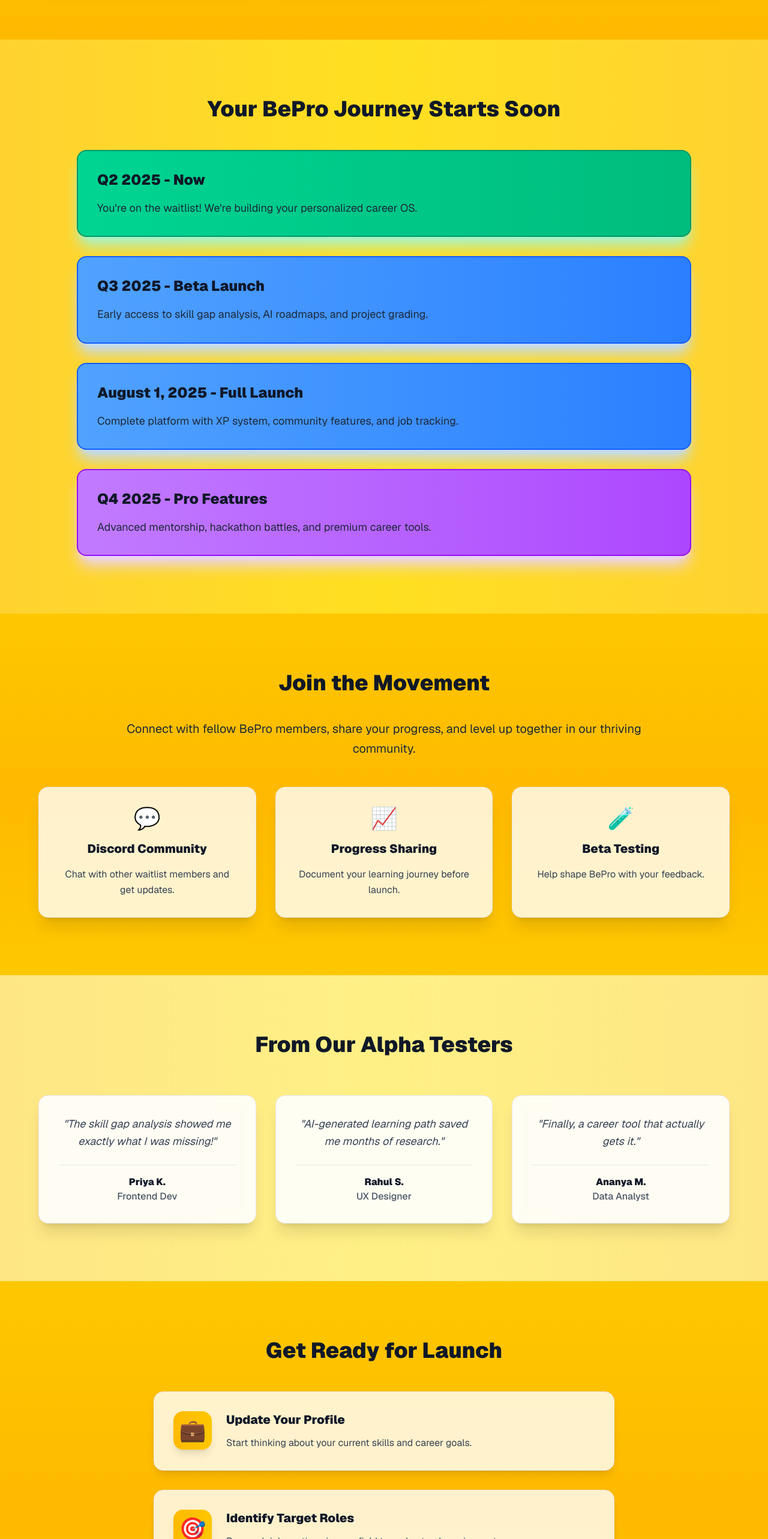
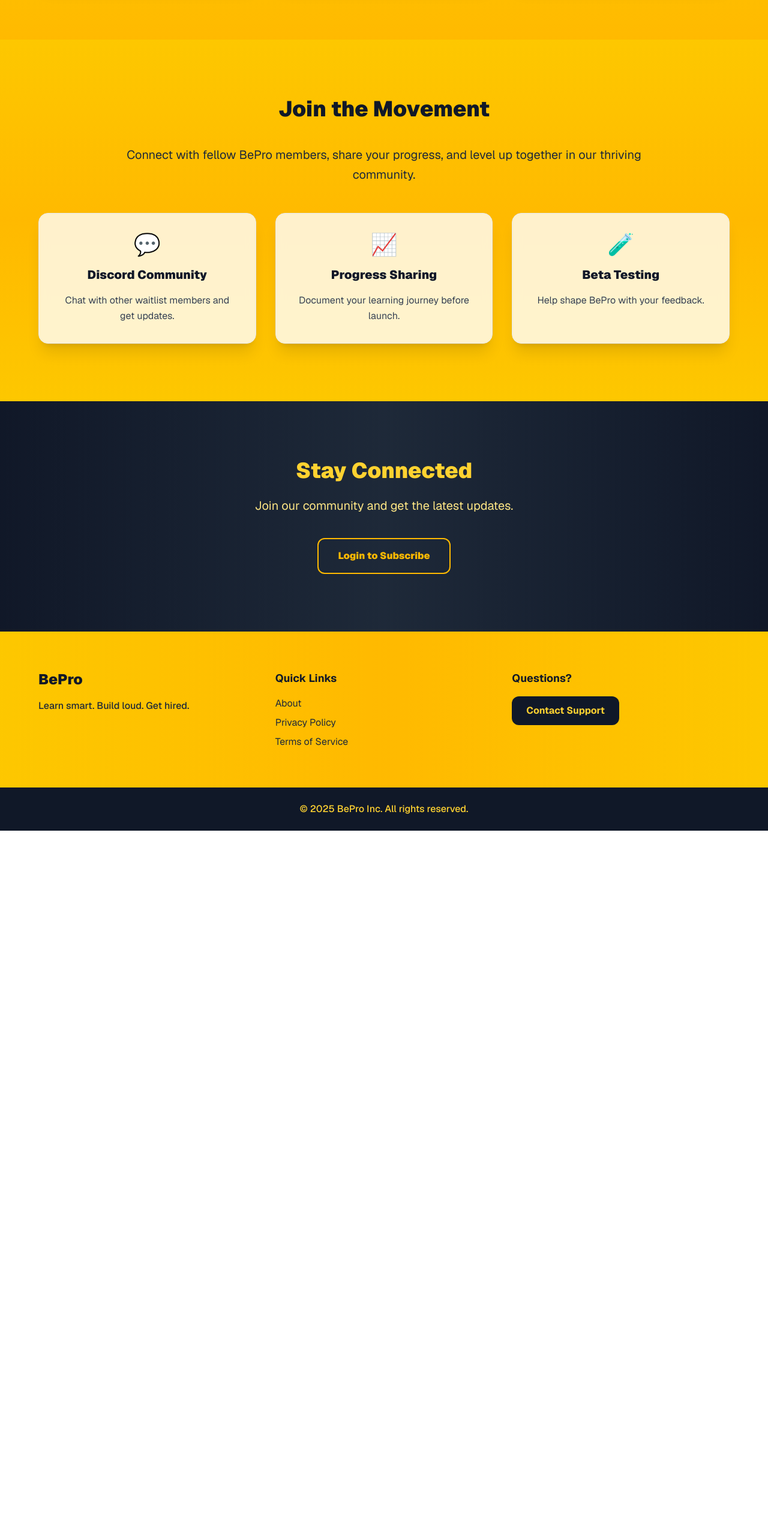
Before and after one commit to narensen/BePro, a Next.js app: page / in a window 1280 px wide. Shown: the part 1264-3830 px from the top of the page at 60% size. After the commit the page ends 2649 px from the top, so only its background shows below. Built offline with nearby package versions, Linux system fonts and the light colour scheme.

Commit message:
major changes

```diff
--- a/src/app/components/PrepTip.jsx
+++ /dev/null
@@ -1,13 +0,0 @@
-export default function PrepTip({ icon, title, desc }) {
-  return (
-    <div className="flex items-start gap-6 bg-white/80 backdrop-blur-sm rounded-2xl p-8 border border-gray-200 shadow-lg hover:shadow-xl transition-all duration-300">
-      <div className="text-4xl bg-gradient-to-r from-amber-400 to-yellow-400 w-16 h-16 rounded-2xl flex items-center justify-center shadow-lg">
-        {icon}
-      </div>
-      <div>
-        <h4 className="font-black text-xl mb-3 text-gray-900">{title}</h4>
-        <p className="text-gray-700 leading-relaxed">{desc}</p>
-      </div>
-    </div>
-  )
-}
--- a/src/app/components/SideBar.jsx
+++ b/src/app/components/SideBar.jsx
@@ -47,7 +47,7 @@
   `;
 
   return (
-    <div className="h-screen bg-white/90 backdrop-blur-sm border-r border-gray-200/50
+    <div className="text-md font-mono h-screen bg-white/90 backdrop-blur-sm border-r border-gray-200/50
       shadow-xl flex flex-col w-72">
 
       {/* Logo/Brand */}
--- a/src/app/components/Testimonial.jsx
+++ /dev/null
@@ -1,11 +0,0 @@
-export default function Testimonial({ name, role, quote }) {
-  return (
-    <div className="bg-white/90 backdrop-blur-sm rounded-2xl p-8 border border-gray-200 shadow-xl hover:shadow-2xl transform hover:scale-105 transition-all duration-300">
-      <p className="italic mb-6 text-lg text-gray-700 leading-relaxed">&quot;{quote}&quot;</p>
-      <div className="border-t border-gray-200 pt-4">
-        <p className="font-black text-gray-900">{name}</p>
-        <p className="text-gray-600 font-medium">{role}</p>
-      </div>
-    </div>
-  )
-}
--- a/src/app/components/TimelineItem.jsx
+++ /dev/null
@@ -1,21 +0,0 @@
-export default function TimelineItem({ phase, description, status }) {
-  const getStatusStyles = () => {
-    switch(status) {
-      case 'active':
-        return 'bg-gradient-to-r from-emerald-400 to-emerald-500 border-emerald-600 shadow-emerald-200'
-      case 'upcoming':
-        return 'bg-gradient-to-r from-blue-400 to-blue-500 border-blue-600 shadow-blue-200'
-      case 'future':
-        return 'bg-gradient-to-r from-purple-400 to-purple-500 border-purple-600 shadow-purple-200'
-      default:
-        return 'bg-gradient-to-r from-yellow-400 to-amber-400 border-amber-600'
-    }
-  }
-
-  return (
-    <div className={`${getStatusStyles()} rounded-2xl p-8 border-2 shadow-xl transform hover:scale-105 transition-all duration-300`}>
-      <h3 className="font-black text-2xl mb-4 text-gray-900">{phase}</h3>
-      <p className="text-gray-800 text-lg leading-relaxed">{description}</p>
-    </div>
-  )
-}
--- a/src/app/components/index.js
+++ b/src/app/components/index.js
@@ -1,10 +1,7 @@
 import CommunityPanel from "./CommunityPanel";
 import FeatureCard from "./FeatureCard";
 import GetStartedButton from "./CreativeAuthButton";
-import PrepTip from "./PrepTip";
 import SideNavbar from "./SideNavbar";
-import Testimonial from "./Testimonial";
-import TimelineItem from "./TimelineItem";
 import StayConnected from "./StayConnected";
 
-export {CommunityPanel, FeatureCard, GetStartedButton, PrepTip, SideNavbar, Testimonial, TimelineItem, StayConnected};
+export {CommunityPanel, FeatureCard, GetStartedButton, SideNavbar, StayConnected};
--- a/src/app/home/ada/page.js
+++ b/src/app/home/ada/page.js
@@ -0,0 +1,69 @@
+'use client'
+
+import { useState, useEffect} from "react"
+import { useRouter } from 'next/navigation'
+import { supabase } from '../../lib/supabase_client'
+import SideBar from '../../components/SideBar'
+
+export default function BeProAI() {
+
+      const [loading, setLoading] = useState(true)
+      const [user, setUser] = useState(null)
+      const [username, setUsername] = useState('')
+      const router = useRouter()
+
+      useEffect(() => {
+        const checkUser = async () => {
+          const { data, error } = await supabase.auth.getSession()
+          if (error) {
+            console.error('Error fetching session:', error)
+            setUser(null)
+            setLoading(false)
+            return
+          }
+          const session = data?.session
+          if (!session) {
+            router.push('/')
+            return
+          } else {
+            setUser(session.user)
+            setUsername(session.user.user_metadata?.username || 'User')
+          }
+          setLoading(false)
+        }
+
+        checkUser()
+      }, [router])
+
+      const handleSignOut = async () => {
+        setLoading(true)
+        const { error } = await supabase.auth.signOut()
+        if (error) console.error('Sign out error:', error)
+        router.push('/')
+      }
+
+      if (loading) {
+        return (
+          <div className="min-h-screen bg-gradient-to-br from-yellow-400 via-amber-400 to-orange-400 flex items-center justify-center">
+            <div className="text-center">
+              <div className="text-4xl font-black mb-6 bg-gradient-to-r from-gray-900 via-gray-800 to-gray-900 bg-clip-text text-transparent animate-pulse">
+                BePro
+              </div>
+              <div className="w-10 h-10 border-4 border-gray-900/20 border-t-gray-900 rounded-full animate-spin mx-auto"></div>
+            </div>
+          </div>
+        )
+      }
+
+    return (
+
+        <div className="min-h-screen bg-gradient-to-br from-yellow-400 via-amber-400 to-orange-400">
+        <div className="flex justify-center">
+            <h1 className="relative text-2xl text-white bg-black hover:bg-black/60 font-semibold font-mono rounded-4xl px-4 py-2 top-4 right-95">BePro AI</h1>
+            <div className="fixed left-0 top-0 h-full z-30 w-72">
+                    <SideBar user={user} username={username} onSignOut={handleSignOut} />
+                  </div>
+        </div>
+        </div>
+    )
+}
--- a/src/app/home/page.js
+++ b/src/app/home/page.js
@@ -56,7 +56,7 @@
 
   return (
 
-    <div className="min-h-screen bg-gradient-to-br from-yellow-400 via-amber-400 to-orange-400">
+    <div className="min-h-screen bg-gradient-to-br from-yellow-400 via-amber-400 to-orange-400 font-mono">
       <div className="fixed left-0 top-0 h-full z-30 w-72">
         <SideBar user={user} username={username} onSignOut={handleSignOut} />
       </div>
--- a/src/app/page.js
+++ b/src/app/page.js
@@ -4,7 +4,7 @@
 import { supabase } from './lib/supabase_client'
 import { useRouter } from 'next/navigation'
 import Link from 'next/link'
-import {CommunityPanel, FeatureCard, GetStartedButton, PrepTip, StayConnected, Testimonial, TimelineItem} from './components'
+import {CommunityPanel, FeatureCard, GetStartedButton, StayConnected} from './components'
 
 
 export default function Home() {
@@ -68,7 +68,7 @@
 
   if (loading || transitioning) {
     return (
-      <main className="bg-gradient-to-br from-yellow-400 via-amber-400 to-orange-400 text-gray-900 font-sans min-h-screen flex items-center justify-center">
+      <main className="bg-gradient-to-br from-yellow-400 via-amber-400 to-orange-400 text-gray-900 font-mono min-h-screen flex items-center justify-center">
         <div className="text-center">
           <div className="text-4xl font-black mb-6 bg-gradient-to-r from-gray-900 via-gray-800 to-gray-900 bg-clip-text text-transparent animate-pulse">
             BePro
@@ -168,32 +168,6 @@
         </div>
       </section>
 
-      <section className="px-4 py-24 bg-gradient-to-r from-amber-300 via-yellow-300 to-amber-300">
-        <h2 className="text-4xl font-black text-center mb-12 text-gray-900">Your BePro Journey Starts Soon</h2>
-        <div className="space-y-8 max-w-5xl mx-auto">
-          <TimelineItem
-            phase="Q2 2025 - Now"
-            description="You're on the waitlist! We're building your personalized career OS."
-            status="active"
-          />
-          <TimelineItem
-            phase="Q3 2025 - Beta Launch"
-            description="Early access to skill gap analysis, AI roadmaps, and project grading."
-            status="upcoming"
-          />
-          <TimelineItem
-            phase="August 1, 2025 - Full Launch"
-            description="Complete platform with XP system, community features, and job tracking."
-            status="upcoming"
-          />
-          <TimelineItem
-            phase="Q4 2025 - Pro Features"
-            description="Advanced mentorship, hackathon battles, and premium career tools."
-            status="future"
-          />
-        </div>
-      </section>
-
       <section className="px-4 py-24 text-center bg-gradient-to-b from-yellow-400 via-amber-400 to-yellow-400">
         <h2 className="text-4xl font-black mb-10 text-gray-900">Join the Movement</h2>
         <p className="max-w-4xl mx-auto mb-12 text-xl text-gray-800 leading-relaxed">
@@ -203,24 +177,6 @@
           <CommunityPanel title="Discord Community" desc="Chat with other waitlist members and get updates." icon="💬" />
           <CommunityPanel title="Progress Sharing" desc="Document your learning journey before launch." icon="📈" />
           <CommunityPanel title="Beta Testing" desc="Help shape BePro with your feedback." icon="🧪" />
-        </div>
-      </section>
-
-      <section className="bg-gradient-to-r from-amber-200 via-yellow-200 to-amber-200 px-4 py-24">
-        <h2 className="text-4xl font-black text-center mb-16 text-gray-900">From Our Alpha Testers</h2>
-        <div className="grid md:grid-cols-3 gap-8 text-center max-w-6xl mx-auto">
-          <Testimonial name="Priya K." role="Frontend Dev" quote="The skill gap analysis showed me exactly what I was missing!" />
-          <Testimonial name="Rahul S." role="UX Designer" quote="AI-generated learning path saved me months of research." />
-          <Testimonial name="Ananya M." role="Data Analyst" quote="Finally, a career tool that actually gets it." />
-        </div>
-      </section>
-
-      <section className="px-4 py-24 text-center bg-gradient-to-b from-yellow-400 via-amber-400 to-yellow-400">
-        <h2 className="text-4xl font-black mb-12 text-gray-900">Get Ready for Launch</h2>
-        <div className="max-w-3xl mx-auto space-y-8 text-left">
-          <PrepTip icon="💼" title="Update Your Profile" desc="Start thinking about your current skills and career goals." />
-          <PrepTip icon="🎯" title="Identify Target Roles" desc="Research job postings in your field to understand requirements." />
-          <PrepTip icon="📚" title="Gather Your Work" desc="Collect projects, certificates, and achievements to showcase." />
         </div>
       </section>
 
```
